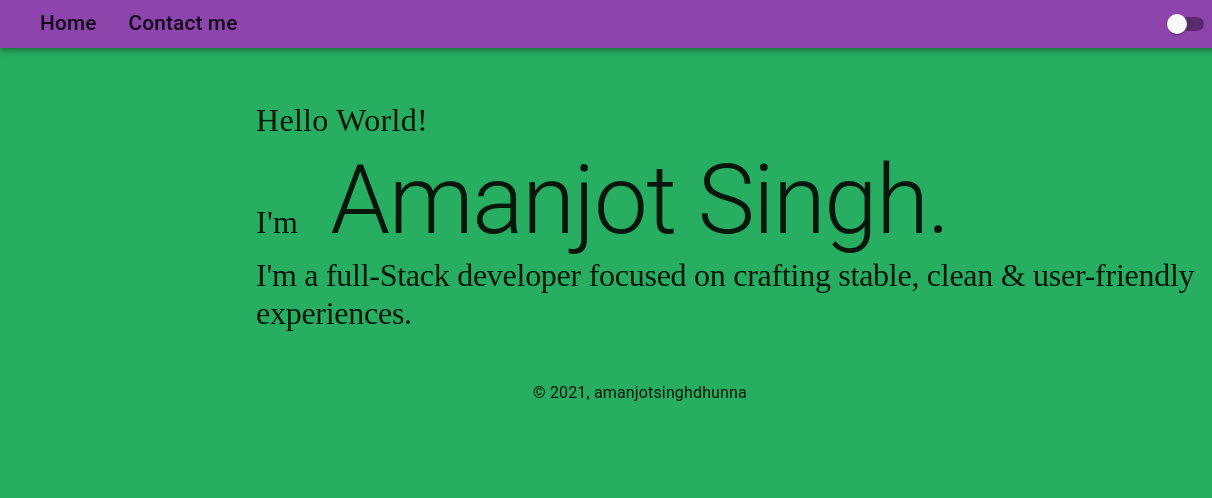
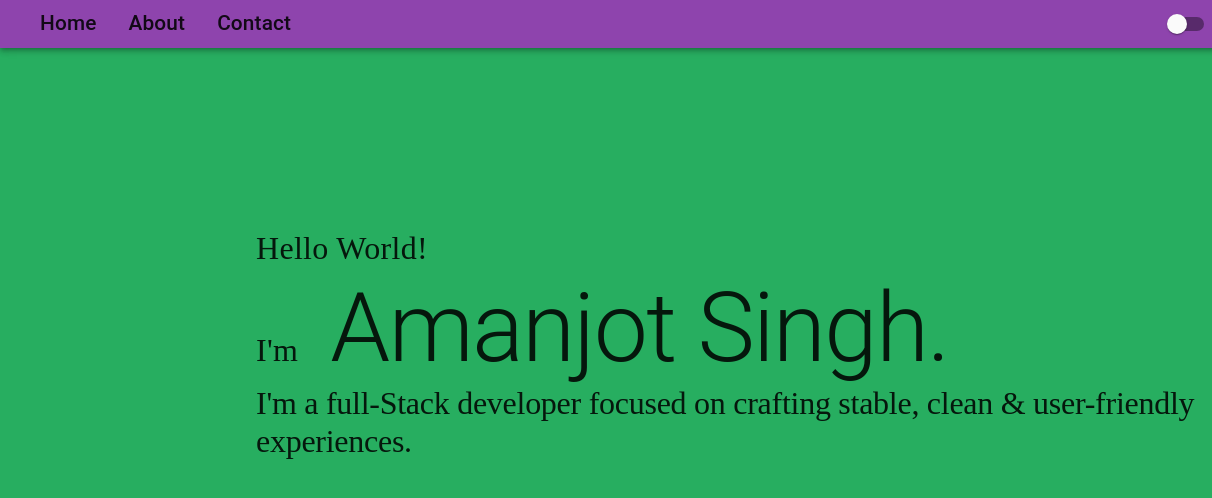
Before and after one commit to amandhunna/gatsby-learning, a Gatsby site: page / in a window 1280 px wide. Shown: the full height of the page, 0-1212 px from the left. Built offline with nearby package versions, Linux system fonts and the light colour scheme; Gatsby itself is replaced by a stand-in of ours; a web font is replaced by a local one.

Commit message:
removed footer, added about in header and updated Layout css

```diff
--- a/src/components/footer/Footer.js
+++ b/src/components/footer/Footer.js
@@ -3,6 +3,7 @@ import { createStyles, makeStyles } from '@material-ui/core/styles';
 import Typography from '@material-ui/core/Typography';
 
 import themeContext from './../../components/context';
+
 const useStyles = makeStyles((theme) => {
   return createStyles({
     root: {
--- a/src/components/header/Header.js
+++ b/src/components/header/Header.js
@@ -51,7 +51,8 @@ export default function Header() {
           </IconButton> */}
           <Typography variant="h6" className={classes.title}>
              <Link className={classes.link} to="/">Home</Link>
-             <Link className={classes.link} to="/contact/">Contact me</Link>
+             <Link className={classes.link} to="/about">About</Link>
+             <Link className={classes.link} to="/contact/">Contact</Link>
           </Typography>
           <Switch value={themeType} setValue={setThemeType}/>
         </Toolbar>
--- a/src/components/layout/Layout.js
+++ b/src/components/layout/Layout.js
@@ -1,5 +1,5 @@
 import React, { useState } from "react"
-import { createMuiTheme, ThemeProvider } from '@material-ui/core/styles';
+import { createMuiTheme, ThemeProvider, makeStyles, createStyles } from '@material-ui/core/styles';
 import CssBaseline from "@material-ui/core/CssBaseline";
 import ThemeContext from './../../components/context';
 
@@ -8,11 +8,24 @@ import Header from "../header/Header";
 import Footer from '../footer/Footer';
 import './layout.css';
 
+const useStyles = makeStyles((theme) => {
+  return createStyles({
+    root: {
+      height: '90vh',
+      display: 'flex',
+      justifyContent: 'center',
+      alignItems: 'flex-start',
+      paddingTop: '10%',
+    },
+  })}
+);
+
+
 const Layout = ({ children }) => {
   const lsTheme = localStorage.getItem('themeType')  || 'default';
   const [themeType, setThemeType] = useState(lsTheme);
   const isDarkState = lsTheme === "dark";
-
+  const  classes = useStyles();
   const palletType = isDarkState ? "dark" : "light";
 // #16a085, #27ae60, #2980b9, #8e44ad, #8e44ad, #2c3e50, https://flatuicolors.com/palette/defo (2nd row)
   const theme = createMuiTheme({
@@ -30,7 +43,6 @@ const Layout = ({ children }) => {
     }
   });
 
-console.log("thme", theme);
 
 const contextValues = { themeType, setThemeType, isDarkState }
 
@@ -39,8 +51,8 @@ const contextValues = { themeType, setThemeType, isDarkState }
       <ThemeProvider theme={theme}>
       <CssBaseline />
       <Header siteTitle={`Title`} /> {/* data.site.siteMetadata?.title || */}
-      <main>{children}</main>
-      <Footer />
+      <main className={classes.root}>{children}</main>
+      {/* <Footer /> */}
       </ThemeProvider>
     </ThemeContext.Provider>
   )
```
